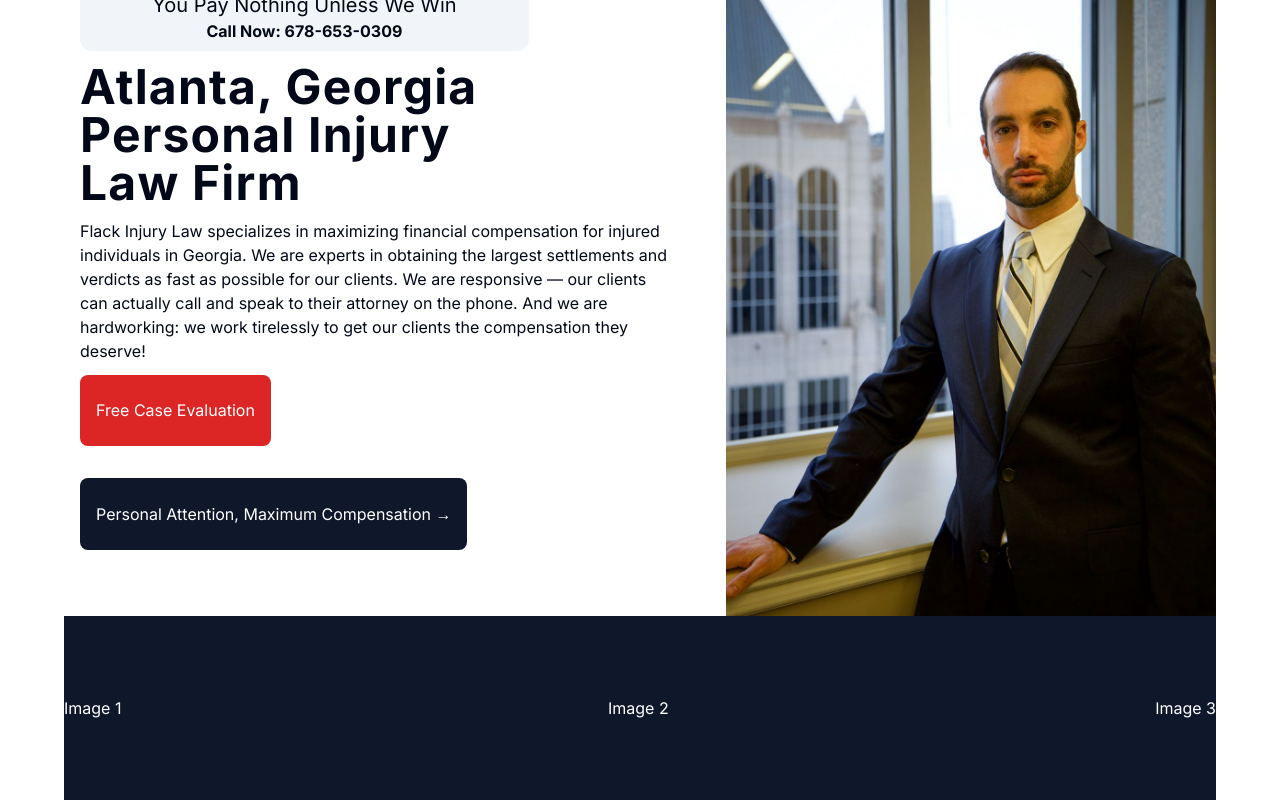
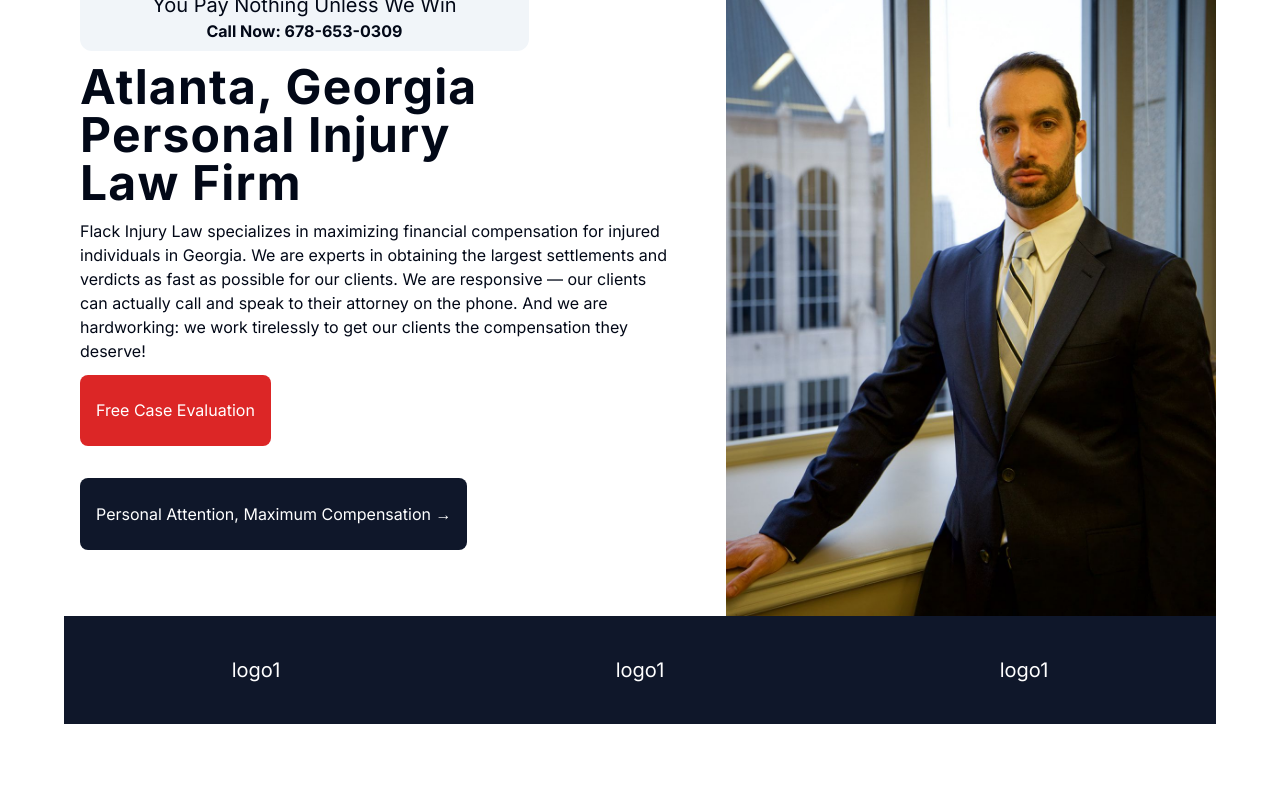
Before and after one commit to aaronaltman/flackinjury-law-2024, a Next.js app: page / in a window 1280 px wide. Shown: the part 301-1101 px from the top of the page. After the commit the page ends 1025 px from the top, so only its background shows below. Built offline with nearby package versions, Linux system fonts and the light colour scheme.

Commit message:
home logos section

```diff
--- a/src/app/page.tsx
+++ b/src/app/page.tsx
@@ -1,3 +1,4 @@
+import HomeLogosSection from "@/components/home-logos-section";
 import MainHeader from "@/components/main-header";
 import MainHero from "@/components/main-hero";
 import Image from "next/image";
@@ -7,13 +8,7 @@
     <main>
       <MainHeader />
       <MainHero />
-      <section className="logos">
-        <div className="flex flex-wrap justify-between bg-slate-900 max-w-6xl mx-auto py-20 text-white">
-          <p>Image 1</p>
-          <p>Image 2</p>
-          <p>Image 3</p>
-        </div>
-      </section>
+      <HomeLogosSection />
     </main>
   );
 }
--- /dev/null
+++ b/src/components/home-logos-section.tsx
@@ -0,0 +1,18 @@
+import Image from "next/image";
+import React from "react";
+
+export default function HomeLogosSection() {
+  return (
+    <section className="max-w-6xl mx-auto">
+      <div className="bg-slate-900">
+        <div className="">
+          <div className="flex flex-col space-y-6 md:space-y-0 md:flex-row md:justify-around items-center text-white text-xl py-10">
+            <p>logo1</p>
+            <p>logo1</p>
+            <p>logo1</p>
+          </div>
+        </div>
+      </div>
+    </section>
+  );
+}
--- a/src/components/main-hero.tsx
+++ b/src/components/main-hero.tsx
@@ -23,7 +23,7 @@
           get our clients the compensation they deserve!
         </p>
         <div className="flex basis-1/4 gap-8 flex-wrap">
-          <button className="bg-red-600 text-white rounded-lg py-2 px-4">
+          <button className="shrink bg-red-600 text-white rounded-lg py-2 px-4">
             Free Case Evaluation
           </button>
           <button className="bg-slate-900 text-white rounded-lg py-2 px-4">
```
